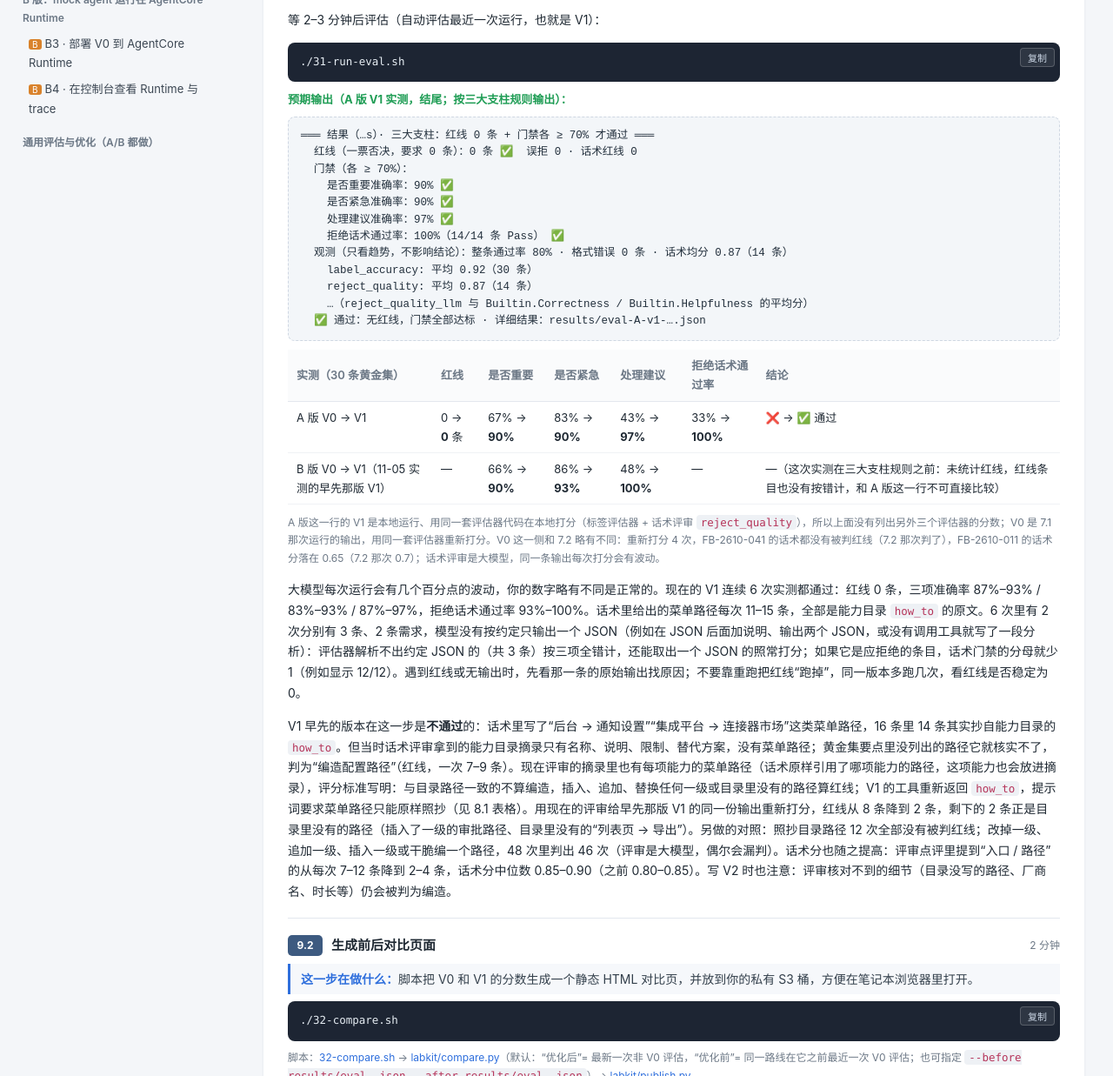
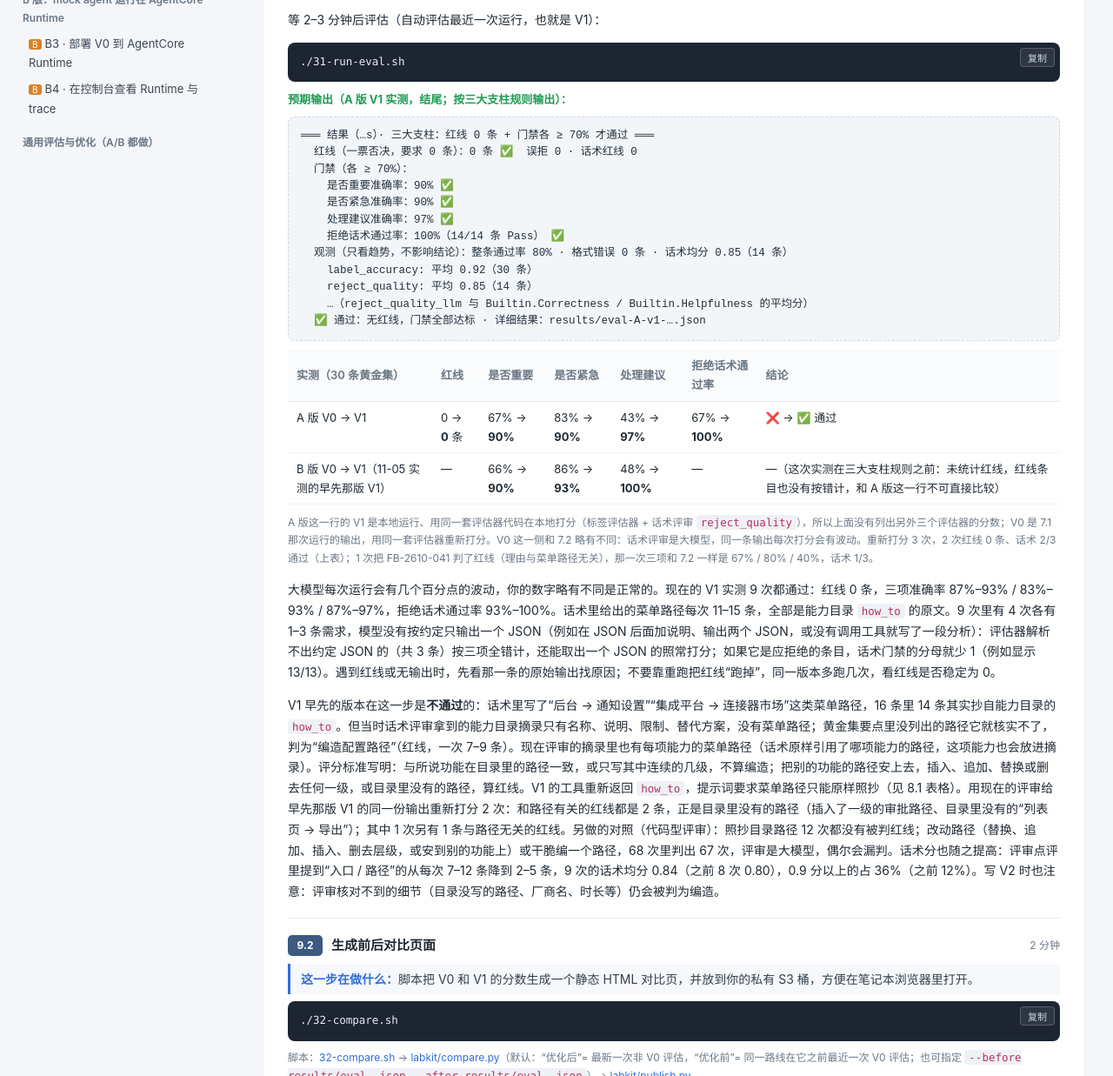
Before and after one commit to weiping-bj/agentdlc-eval-requirement-triage, a plain HTML site: page docs/09-compare.html in a window 1280 px wide. Shown: the part 624-1861 px from the top of the page at 87% size. Drawn offline with Linux system fonts and the light colour scheme.

Commit message:
Docs review round 2: numbers from the final reviewer
- ch.9 9.1: expected output and A-path row from run A-v1r2-proof3
  (90/90/97%, reply pass 14/14) against V0 re-scored by the same
  reviewer (0 red lines, 67/83/43%, 2/3); the V0 re-score spread is
  stated (one of three re-scores red-flags FB-2610-041 for a reason
  unrelated to menu paths); 9 of 9 V1 runs pass with ranges; the
  malformed-output count is corrected (4 of 9 runs, 1-3 items each);
  the path rule as the reviewer applies it (the feature's own path,
  or consecutive levels of it); old V1: path red lines are exactly
  the 2 non-catalog paths; probes 0 of 12 verbatim flagged, 67 of 68
  changed / misattributed / invented flagged; reply scores mean 0.84
  vs 0.80, share at 0.9 or above 36% vs 12%.
- ch.8 8.1 and evaluators/README.md: a path put on another feature
  is a red line too.
- docs/img: compare screenshots from the final compare page.

```diff
--- a/docs/09-compare.html
+++ b/docs/09-compare.html
@@ -36,19 +36,19 @@
     是否紧急准确率：90% ✅
     处理建议准确率：97% ✅
     拒绝话术通过率：100%（14/14 条 Pass） ✅
-  观测（只看趋势，不影响结论）：整条通过率 80% · 格式错误 0 条 · 话术均分 0.87（14 条）
+  观测（只看趋势，不影响结论）：整条通过率 80% · 格式错误 0 条 · 话术均分 0.85（14 条）
     label_accuracy: 平均 0.92（30 条）
-    reject_quality: 平均 0.87（14 条）
+    reject_quality: 平均 0.85（14 条）
     …（reject_quality_llm 与 Builtin.Correctness / Builtin.Helpfulness 的平均分）
   ✅ 通过：无红线，门禁全部达标 · 详细结果：results/eval-A-v1-….json</pre>
   <table>
     <tr><th>实测（30 条黄金集）</th><th>红线</th><th>是否重要</th><th>是否紧急</th><th>处理建议</th><th>拒绝话术通过率</th><th>结论</th></tr>
-    <tr><td>A 版 V0 → V1</td><td>0 → <b>0</b> 条</td><td>67% → <b>90%</b></td><td>83% → <b>90%</b></td><td>43% → <b>97%</b></td><td>33% → <b>100%</b></td><td>❌ → ✅ 通过</td></tr>
+    <tr><td>A 版 V0 → V1</td><td>0 → <b>0</b> 条</td><td>67% → <b>90%</b></td><td>83% → <b>90%</b></td><td>43% → <b>97%</b></td><td>67% → <b>100%</b></td><td>❌ → ✅ 通过</td></tr>
     <tr><td>B 版 V0 → V1（11-05 实测的早先那版 V1）</td><td>—</td><td>66% → <b>90%</b></td><td>86% → <b>93%</b></td><td>48% → <b>100%</b></td><td>—</td><td>—（这次实测在三大支柱规则之前：未统计红线，红线条目也没有按错计，和 A 版这一行不可直接比较）</td></tr>
   </table>
-  <p class="where">A 版这一行的 V1 是本地运行、用同一套评估器代码在本地打分（标签评估器 + 话术评审 <code>reject_quality</code>），所以上面没有列出另外三个评估器的分数；V0 是 7.1 那次运行的输出，用同一套评估器重新打分。V0 这一侧和 7.2 略有不同：重新打分 4 次，FB-2610-041 的话术都没有被判红线（7.2 那次判了），FB-2610-011 的话术分落在 0.65（7.2 那次 0.7）；话术评审是大模型，同一条输出每次打分会有波动。</p>
-  <p>大模型每次运行会有几个百分点的波动，你的数字略有不同是正常的。现在的 V1 连续 6 次实测都通过：红线 0 条，三项准确率 87%–93% / 83%–93% / 87%–97%，拒绝话术通过率 93%–100%。话术里给出的菜单路径每次 11–15 条，全部是能力目录 <code>how_to</code> 的原文。6 次里有 2 次分别有 3 条、2 条需求，模型没有按约定只输出一个 JSON（例如在 JSON 后面加说明、输出两个 JSON，或没有调用工具就写了一段分析）：评估器解析不出约定 JSON 的（共 3 条）按三项全错计，还能取出一个 JSON 的照常打分；如果它是应拒绝的条目，话术门禁的分母就少 1（例如显示 12/12）。遇到红线或无输出时，先看那一条的原始输出找原因；不要靠重跑把红线“跑掉”，同一版本多跑几次，看红线是否稳定为 0。</p>
-  <p>V1 早先的版本在这一步是<b>不通过</b>的：话术里写了“后台 → 通知设置”“集成平台 → 连接器市场”这类菜单路径，16 条里 14 条其实抄自能力目录的 <code>how_to</code>。但当时话术评审拿到的能力目录摘录只有名称、说明、限制、替代方案，没有菜单路径；黄金集要点里没列出的路径它就核实不了，判为“编造配置路径”（红线，一次 7–9 条）。现在评审的摘录里也有每项能力的菜单路径（话术原样引用了哪项能力的路径，这项能力也会放进摘录），评分标准写明：与目录路径一致的不算编造，插入、追加、替换任何一级或目录里没有的路径算红线；V1 的工具重新返回 <code>how_to</code>，提示词要求菜单路径只能原样照抄（见 8.1 表格）。用现在的评审给早先那版 V1 的同一份输出重新打分，红线从 8 条降到 2 条，剩下的 2 条正是目录里没有的路径（插入了一级的审批路径、目录里没有的“列表页 → 导出”）。另做的对照：照抄目录路径 12 次全部没有被判红线；改掉一级、追加一级、插入一级或干脆编一个路径，48 次里判出 46 次（评审是大模型，偶尔会漏判）。话术分也随之提高：评审点评里提到“入口 / 路径”的从每次 7–12 条降到 2–4 条，话术分中位数 0.85–0.90（之前 0.80–0.85）。写 V2 时也注意：评审核对不到的细节（目录没写的路径、厂商名、时长等）仍会被判为编造。</p></div>
+  <p class="where">A 版这一行的 V1 是本地运行、用同一套评估器代码在本地打分（标签评估器 + 话术评审 <code>reject_quality</code>），所以上面没有列出另外三个评估器的分数；V0 是 7.1 那次运行的输出，用同一套评估器重新打分。V0 这一侧和 7.2 略有不同：话术评审是大模型，同一条输出每次打分会有波动。重新打分 3 次，2 次红线 0 条、话术 2/3 通过（上表）；1 次把 FB-2610-041 判了红线（理由与菜单路径无关），那一次三项和 7.2 一样是 67% / 80% / 40%，话术 1/3。</p>
+  <p>大模型每次运行会有几个百分点的波动，你的数字略有不同是正常的。现在的 V1 实测 9 次都通过：红线 0 条，三项准确率 87%–93% / 83%–93% / 87%–97%，拒绝话术通过率 93%–100%。话术里给出的菜单路径每次 11–15 条，全部是能力目录 <code>how_to</code> 的原文。9 次里有 4 次各有 1–3 条需求，模型没有按约定只输出一个 JSON（例如在 JSON 后面加说明、输出两个 JSON，或没有调用工具就写了一段分析）：评估器解析不出约定 JSON 的（共 3 条）按三项全错计，还能取出一个 JSON 的照常打分；如果它是应拒绝的条目，话术门禁的分母就少 1（例如显示 13/13）。遇到红线或无输出时，先看那一条的原始输出找原因；不要靠重跑把红线“跑掉”，同一版本多跑几次，看红线是否稳定为 0。</p>
+  <p>V1 早先的版本在这一步是<b>不通过</b>的：话术里写了“后台 → 通知设置”“集成平台 → 连接器市场”这类菜单路径，16 条里 14 条其实抄自能力目录的 <code>how_to</code>。但当时话术评审拿到的能力目录摘录只有名称、说明、限制、替代方案，没有菜单路径；黄金集要点里没列出的路径它就核实不了，判为“编造配置路径”（红线，一次 7–9 条）。现在评审的摘录里也有每项能力的菜单路径（话术原样引用了哪项能力的路径，这项能力也会放进摘录）。评分标准写明：与所说功能在目录里的路径一致，或只写其中连续的几级，不算编造；把别的功能的路径安上去，插入、追加、替换或删去任何一级，或目录里没有的路径，算红线。V1 的工具重新返回 <code>how_to</code>，提示词要求菜单路径只能原样照抄（见 8.1 表格）。用现在的评审给早先那版 V1 的同一份输出重新打分 2 次：和路径有关的红线都是 2 条，正是目录里没有的路径（插入了一级的审批路径、目录里没有的“列表页 → 导出”）；其中 1 次另有 1 条与路径无关的红线。另做的对照（代码型评审）：照抄目录路径 12 次都没有被判红线；改动路径（替换、追加、插入、删去层级，或安到别的功能上）或干脆编一个路径，68 次里判出 67 次，评审是大模型，偶尔会漏判。话术分也随之提高：评审点评里提到“入口 / 路径”的从每次 7–12 条降到 2–5 条，9 次的话术均分 0.84（之前 8 次 0.80），0.9 分以上的占 36%（之前 12%）。写 V2 时也注意：评审核对不到的细节（目录没写的路径、厂商名、时长等）仍会被判为编造。</p></div>
 </div>
 
 <div class="step" id="s-9-2">
```
Also changed, not shown: docs/08-optimize.html (+1 -1 lines), docs/img/compare-matrix.png, docs/img/compare-sample.png, 1 other file.
